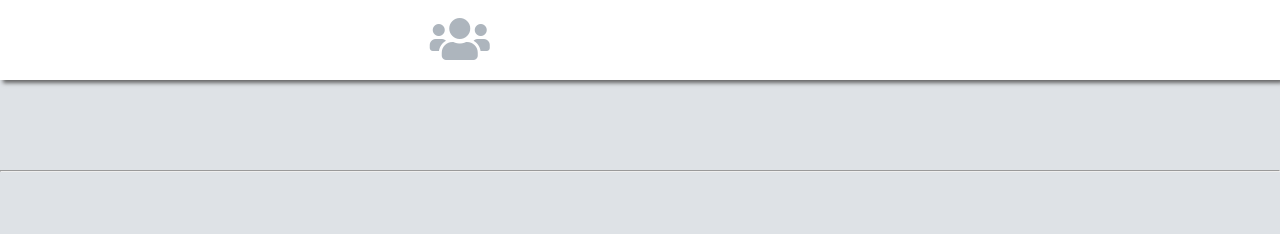
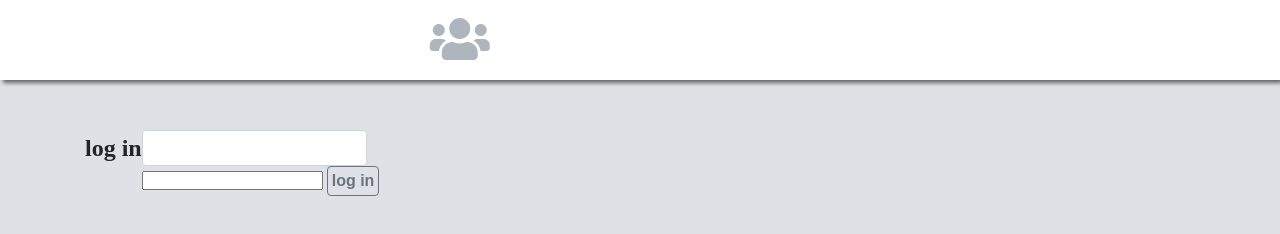
Before and after one commit to GSG-K3/Login-Form-w8, a website: page Public/index.html in a window 1280 px wide. Drawn offline with Linux system fonts and the light colour scheme.

Commit message:
log-in page html

```diff
--- a/Public/index.html
+++ b/Public/index.html
@@ -28,11 +28,15 @@
         <section class="">
             <div class="container">
                 <div class="row" id="">
-
+                  <h1>log in </h1>
+                   <form id="logInForm" class ="logInForm">
+                   <input id ="logInEmail" class ="form-control">
+                   <input id ="logInPassword" class ="logInPassword">
+                   <button id = "logInButt" class = "btn">log in </button>
+                   </form>
                 </div>
             </div>
         </section>
-        <hr />
     </div>
     <script src="/js/apiCall.js"></script>
     <script src="/js/index.js"></script>
--- a/package.json
+++ b/package.json
@@ -4,7 +4,8 @@
   "description": "Yakoob-Karmel-Bayan-Kholoud",
   "main": "index.js",
   "scripts": {
-    "test": "echo \"Error: no test specified\" && exit 1"
+    "test": "echo \"Error: no test specified\" && exit 1",
+
   },
   "repository": {
     "type": "git",
```
